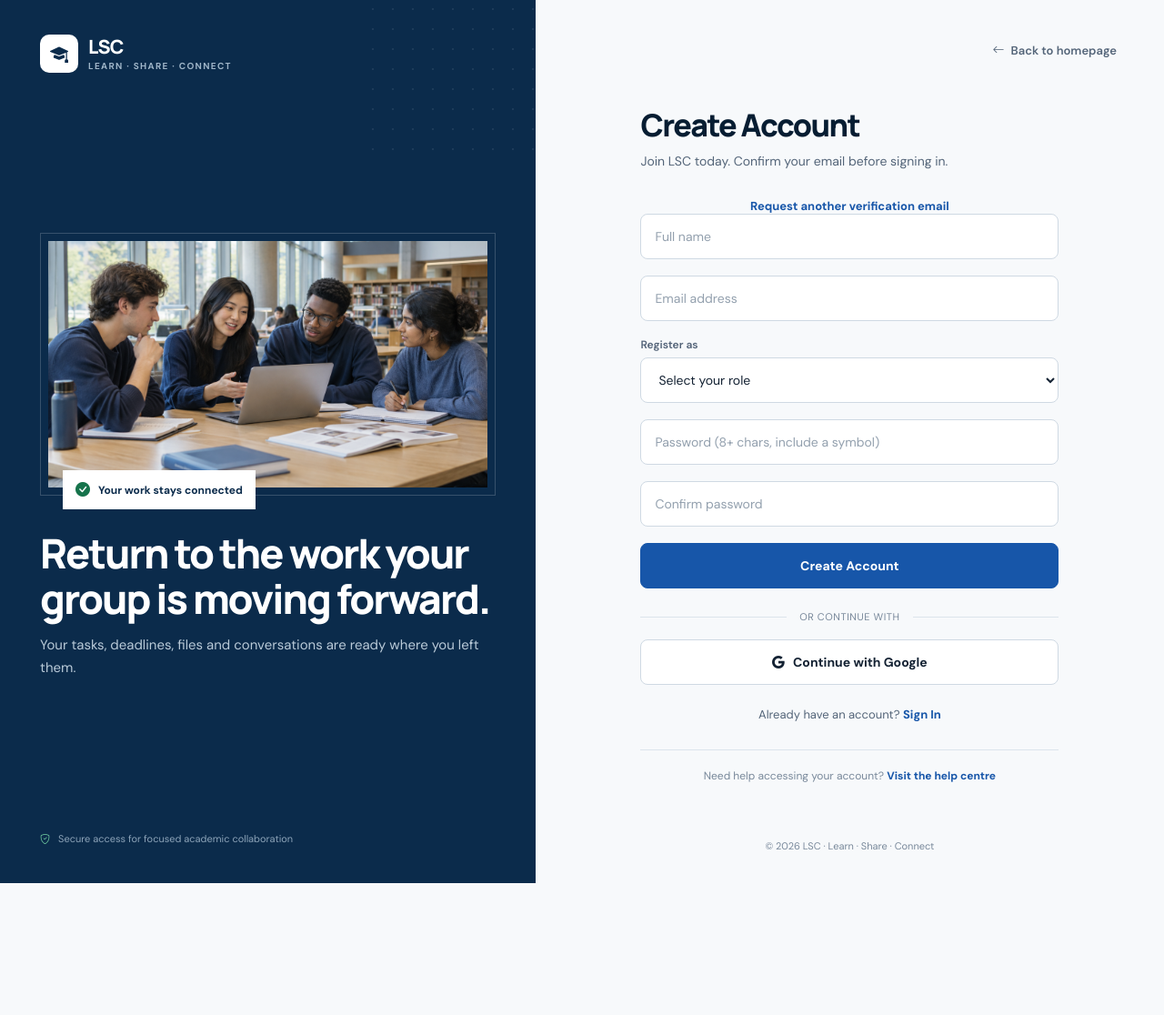
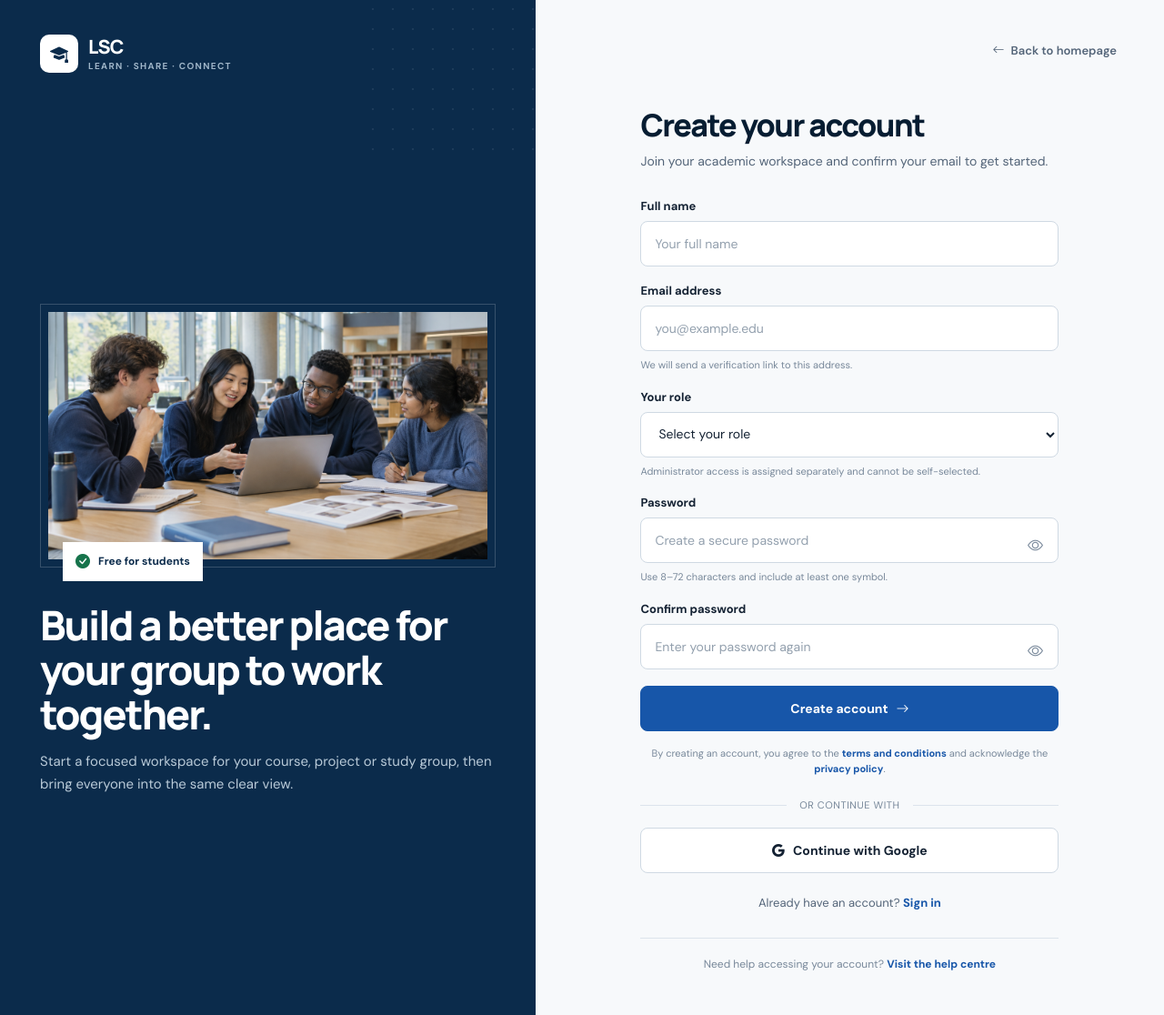
Before and after one commit to MJjimmy/LSC, a PHP site: template views/auth/register.php in a window 1280 px wide. Shown: the top 1116 px of the page at 91% size. Before the commit the page ends 971 px from the top, so only its background shows below. Run offline with PHP 8.4, Linux system fonts and the light colour scheme; the template is opened without the code that fills it, so the values that code supplies are empty; some libraries are stand-ins or nearby versions.

Commit message:
Redesign registration experience
Improve account onboarding, role guidance, verification messaging, and password accessibility.

Co-Authored-By: figma[bot] <198110074+figma[bot]@users.noreply.github.com>
Figma-Prompt-ID: 80
Figma-Session-ID: 49efa9d1-4c97-4813-89eb-8720ea80bb07

```diff
--- a/views/auth/login.php
+++ b/views/auth/login.php
@@ -88,5 +88,8 @@ function togglePassword() {
 <?php
 $auth_content = ob_get_clean();
 $pageTitle = 'Login | LSC';
+$authStoryTitle = 'Return to the work your group is moving forward.';
+$authStoryCopy = 'Your tasks, deadlines, files and conversations are ready where you left them.';
+$authStoryBadge = 'Your work stays connected';
 require LSC_ROOT . '/views/layouts/auth.php';
 ?>
--- a/views/auth/register.php
+++ b/views/auth/register.php
@@ -1,21 +1,22 @@
 <?php // Variables are provided by AccountController::register(). ?>
 
-<div class="auth-card-title">Create Account</div>
-<div class="auth-card-sub">Join LSC today. Confirm your email before signing in.</div>
+<div class="auth-card-title">Create your account</div>
+<div class="auth-card-sub">Join your academic workspace and confirm your email to get started.</div>
 
 <?php if ($error): ?>
-    <div class="auth-alert auth-alert-error">
-        <i class="bi bi-exclamation-circle" style="margin-right:6px;"></i><?= htmlspecialchars($error) ?>
+    <div class="auth-alert auth-alert-error" role="alert">
+        <i class="bi bi-exclamation-circle" aria-hidden="true"></i>
+        <span><?= htmlspecialchars($error) ?></span>
     </div>
 <?php endif; ?>
 
 <?php if ($success): ?>
-    <div class="auth-alert auth-alert-success">
-        <i class="bi bi-check-circle" style="margin-right:6px;"></i><?= htmlspecialchars($success) ?>
+    <div class="auth-alert auth-alert-success" role="status">
+        <i class="bi bi-envelope-check" aria-hidden="true"></i>
+        <span><?= htmlspecialchars($success) ?></span>
     </div>
+    <p class="auth-verification-link">Did not receive it? <a href="verify-email.php">Request another verification email</a></p>
 <?php endif; ?>
-
-<div class="auth-footer"><a href="verify-email.php">Request another verification email</a></div>
 
 <?php if (!$success): ?>
 <form method="POST">
@@ -23,49 +24,86 @@
     <input type="hidden" name="next" value="<?= htmlspecialchars($_GET['next'] ?? '') ?>">
 
     <div class="auth-field">
-        <input type="text" name="name" placeholder="Full name"
-               class="auth-input" required
+        <label for="register-name">Full name</label>
+        <input type="text" id="register-name" name="name" placeholder="Your full name"
+               class="auth-input" required autocomplete="name"
                value="<?= htmlspecialchars($_POST['name'] ?? '') ?>">
     </div>
 
     <div class="auth-field">
-        <input type="email" name="email" placeholder="Email address"
+        <label for="register-email">Email address</label>
+        <input type="email" id="register-email" name="email" placeholder="you@example.edu"
                class="auth-input" required autocomplete="email"
                value="<?= htmlspecialchars($_POST['email'] ?? '') ?>">
+        <p class="auth-field-note">We will send a verification link to this address.</p>
     </div>
 
     <div class="auth-field">
-        <label for="role" style="display:block;font-size:12px;font-weight:600;color:#526277;margin-bottom:6px;">Register as</label>
+        <label for="role">Your role</label>
         <select id="role" name="role" class="auth-input" required>
             <option value="">Select your role</option>
             <option value="student" <?= ($_POST['role'] ?? '') === 'student' ? 'selected' : '' ?>>Student</option>
             <option value="lecturer" <?= ($_POST['role'] ?? '') === 'lecturer' ? 'selected' : '' ?>>Lecturer</option>
         </select>
+        <p class="auth-field-note">Administrator access is assigned separately and cannot be self-selected.</p>
     </div>
 
-    <div class="auth-field">
-        <input type="password" name="password" placeholder="Password (8+ chars, include a symbol)"
-               class="auth-input" required minlength="8" autocomplete="new-password">
+    <div class="auth-field auth-pw-wrap">
+        <label for="register-password">Password</label>
+        <input type="password" id="register-password" name="password"
+               placeholder="Create a secure password" class="auth-input"
+               required minlength="8" autocomplete="new-password">
+        <button type="button" class="auth-pw-toggle" data-password-toggle="register-password"
+                aria-label="Show password" aria-pressed="false">
+            <i class="bi bi-eye" aria-hidden="true"></i>
+        </button>
+        <p class="auth-field-note">Use 8–72 characters and include at least one symbol.</p>
     </div>
 
-    <div class="auth-field">
-        <input type="password" name="confirm_password" placeholder="Confirm password"
-               class="auth-input" required>
+    <div class="auth-field auth-pw-wrap">
+        <label for="register-confirm-password">Confirm password</label>
+        <input type="password" id="register-confirm-password" name="confirm_password"
+               placeholder="Enter your password again" class="auth-input"
+               required minlength="8" autocomplete="new-password">
+        <button type="button" class="auth-pw-toggle" data-password-toggle="register-confirm-password"
+                aria-label="Show password confirmation" aria-pressed="false">
+            <i class="bi bi-eye" aria-hidden="true"></i>
+        </button>
     </div>
 
-    <button type="submit" class="auth-btn">Create Account</button>
+    <button type="submit" class="auth-btn">Create account <i class="bi bi-arrow-right" aria-hidden="true"></i></button>
 
+    <p class="auth-legal">By creating an account, you agree to the <a href="terms.php">terms and conditions</a> and acknowledge the <a href="privacy.php">privacy policy</a>.</p>
 </form>
 <?php endif; ?>
 
-<?php require LSC_ROOT . '/views/auth/google.php'; ?>
+<?php if (!$success): ?>
+    <?php require LSC_ROOT . '/views/auth/google.php'; ?>
+<?php endif; ?>
 
 <div class="auth-footer">
-    Already have an account? <a href="login.php">Sign In</a>
+    Already have an account? <a href="login.php<?= !empty($_GET['next']) ? '?next=' . rawurlencode($_GET['next']) : '' ?>">Sign in</a>
 </div>
+
+<script>
+document.querySelectorAll('[data-password-toggle]').forEach(function (button) {
+    button.addEventListener('click', function () {
+        const input = document.getElementById(button.dataset.passwordToggle);
+        const icon = button.querySelector('i');
+        const showing = input.type === 'text';
+        input.type = showing ? 'password' : 'text';
+        icon.className = showing ? 'bi bi-eye' : 'bi bi-eye-slash';
+        button.setAttribute('aria-pressed', showing ? 'false' : 'true');
+        button.setAttribute('aria-label', showing ? 'Show password' : 'Hide password');
+    });
+});
+</script>
 
 <?php
 $auth_content = ob_get_clean();
-$pageTitle = 'Register | LSC';
+$pageTitle = 'Create Account | LSC';
+$authStoryTitle = 'Build a better place for your group to work together.';
+$authStoryCopy = 'Start a focused workspace for your course, project or study group, then bring everyone into the same clear view.';
+$authStoryBadge = 'Free for students';
 require LSC_ROOT . '/views/layouts/auth.php';
 ?>
--- a/views/layouts/auth.php
+++ b/views/layouts/auth.php
@@ -1,6 +1,9 @@
 <?php
 $pageTitle = $pageTitle ?? 'LSC | Learn. Share. Connect.';
 $isAndroid = ($_GET['app'] ?? '') === 'android';
+$authStoryTitle = $authStoryTitle ?? 'A clearer place for academic work to move forward.';
+$authStoryCopy = $authStoryCopy ?? 'Bring tasks, deadlines, files and group conversation into one focused workspace.';
+$authStoryBadge = $authStoryBadge ?? 'Your work stays connected';
 ?>
 <!DOCTYPE html>
 <html lang="en">
@@ -277,6 +280,13 @@ textarea {
     margin-bottom: 8px;
 }
 
+.auth-field-note {
+    color: var(--muted);
+    font-size: 11px;
+    line-height: 1.5;
+    margin-top: 7px;
+}
+
 .auth-input {
     background: var(--surface);
     border: 1px solid #cfd9e3;
@@ -474,6 +484,33 @@ select.auth-input {
     text-align: center;
 }
 
+.auth-legal {
+    color: var(--muted);
+    font-size: 11px;
+    line-height: 1.55;
+    margin-top: 16px;
+    text-align: center;
+}
+
+.auth-legal a,
+.auth-verification-link a {
+    color: var(--blue-700);
+    font-weight: 700;
+    text-decoration: none;
+}
+
+.auth-legal a:hover,
+.auth-verification-link a:hover {
+    color: var(--green-700);
+}
+
+.auth-verification-link {
+    color: var(--slate);
+    font-size: 12px;
+    margin-top: 18px;
+    text-align: center;
+}
+
 .auth-support {
     border-top: 1px solid var(--line);
     color: var(--muted);
@@ -565,10 +602,10 @@ select.auth-input {
         <div class="auth-story-content">
             <div class="auth-story-image">
                 <img src="/images/home-students.png" alt="University students collaborating around a laptop">
-                <div class="auth-story-badge"><i class="bi bi-check-circle-fill" aria-hidden="true"></i> Your work stays connected</div>
+                <div class="auth-story-badge"><i class="bi bi-check-circle-fill" aria-hidden="true"></i> <?= htmlspecialchars($authStoryBadge) ?></div>
             </div>
-            <h1>Return to the work your group is moving forward.</h1>
-            <p class="auth-story-copy">Your tasks, deadlines, files and conversations are ready where you left them.</p>
+            <h1><?= htmlspecialchars($authStoryTitle) ?></h1>
+            <p class="auth-story-copy"><?= htmlspecialchars($authStoryCopy) ?></p>
         </div>
 
         <p class="auth-story-footer"><i class="bi bi-shield-check" aria-hidden="true"></i> Secure access for focused academic collaboration</p>
```
